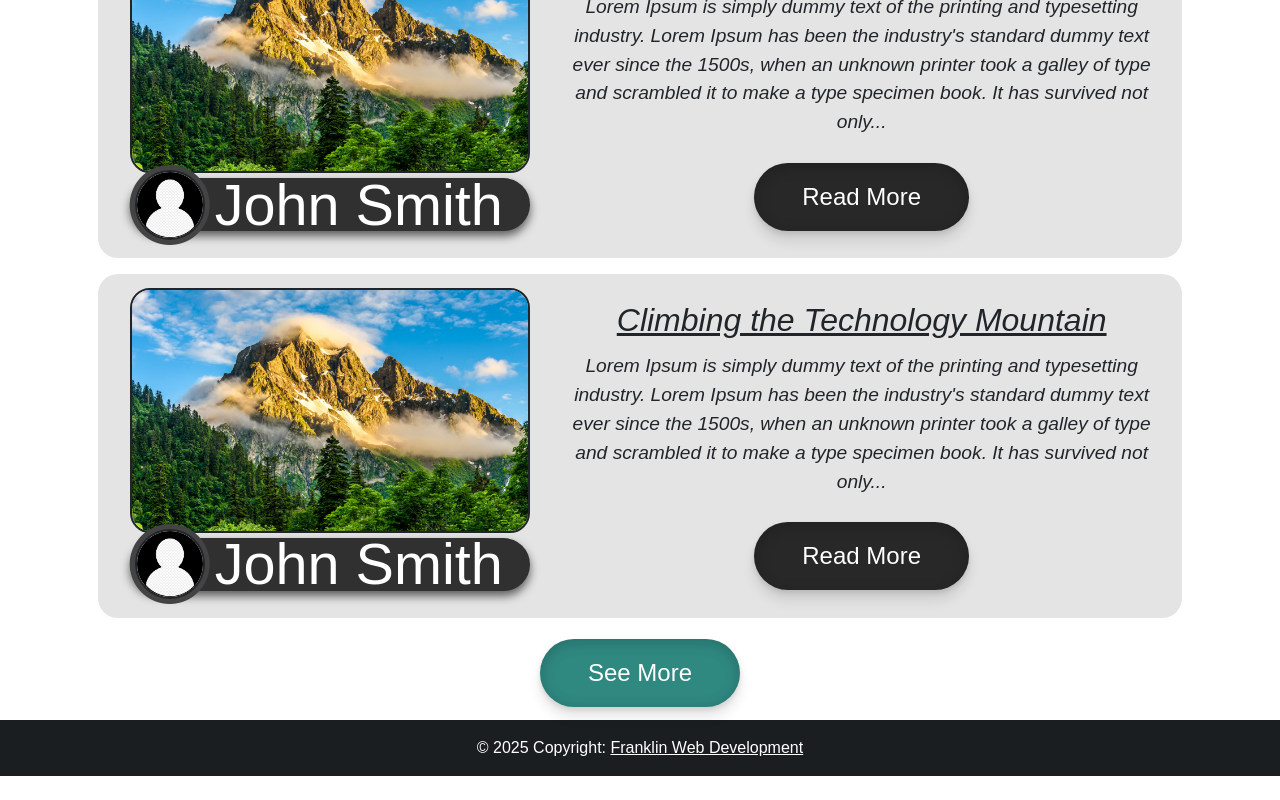
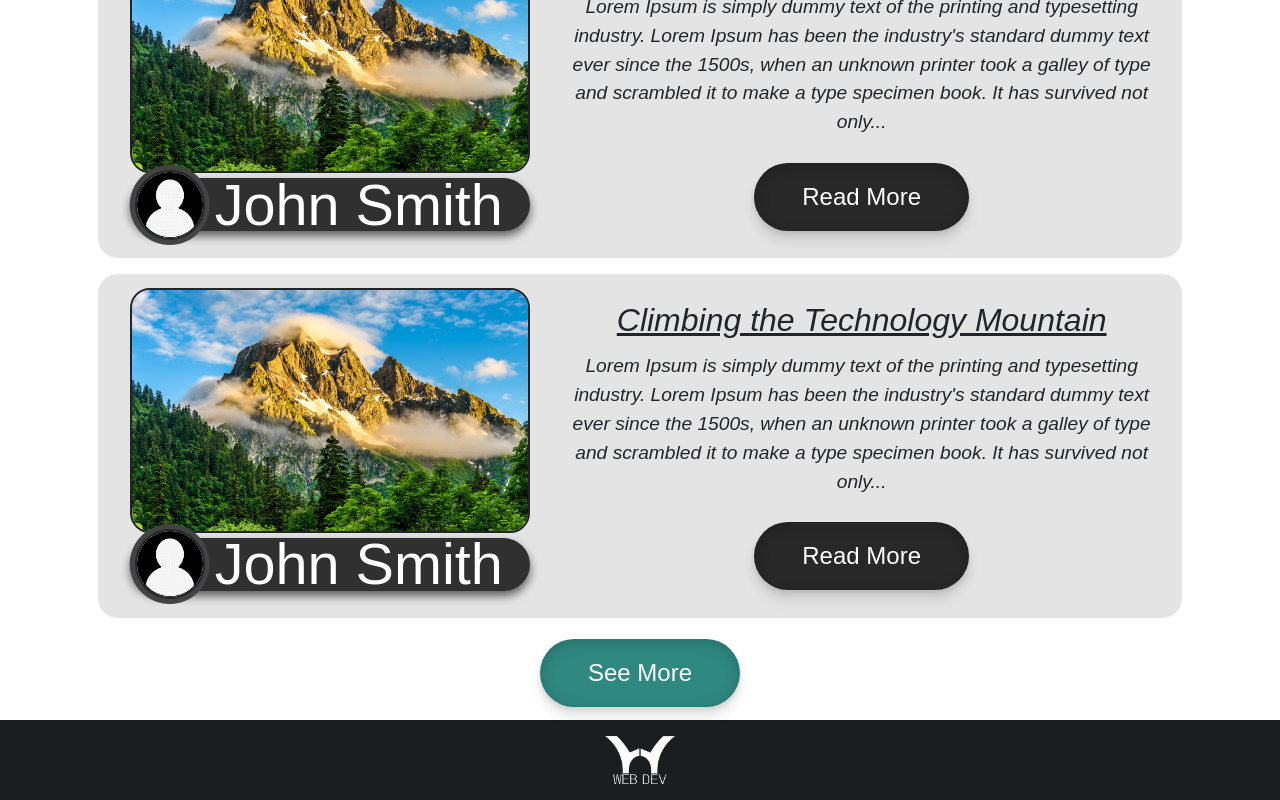
Before and after one commit to jacobbria/webdevelopment_blog_frontend, a Vue app: page / in a window 1280 px wide. Shown: the part 2081-2881 px from the top of the page. Before the commit the page ends 2857 px from the top, so only its background shows below. Built offline with nearby package versions, Linux system fonts and the light colour scheme.

Commit message:
Altered footer to be logo

```diff
--- a/src/components/TheFooter.vue
+++ b/src/components/TheFooter.vue
@@ -4,9 +4,10 @@
 
 
 <!-- Copyright -->
-<div class="text-center p-3 mt-2" style="background-color: rgba(0, 0, 0, 0.2);">
-  © 2025 Copyright:
-  <a class="text-white" href="https://www.franklin.edu/current-students/student-services/student-life/student-organizations-activities" target="_blank">Franklin Web Development</a>
+<div class="text-center p-3 mt-2 flexalign-items-center justify-content-center" style="background-color: rgba(0, 0, 0, 0.2);">
+  <div class="">
+    <a class="text-white" href="https://www.franklin.edu/current-students/student-services/student-life/student-organizations-activities" target="_blank"> <img src="../assets/img/web_dev_logo_nobg.png" > </a>
+  </div>
 </div>
 <!-- Copyright -->
 </footer>
@@ -21,5 +22,7 @@ export default {
 </script>
 
 <style>
-
+img {
+  width: 70px;
+}
 </style>
```
Also changed, not shown: src/assets/img/web_dev_logo_nobg.png (added).
